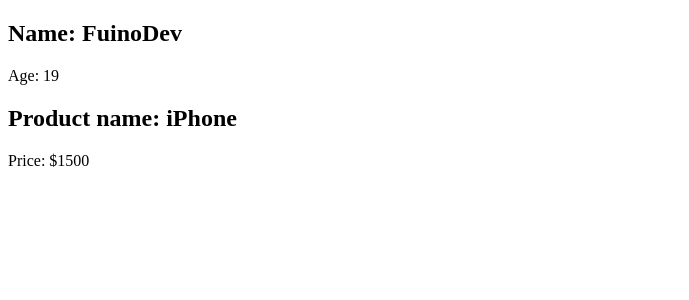
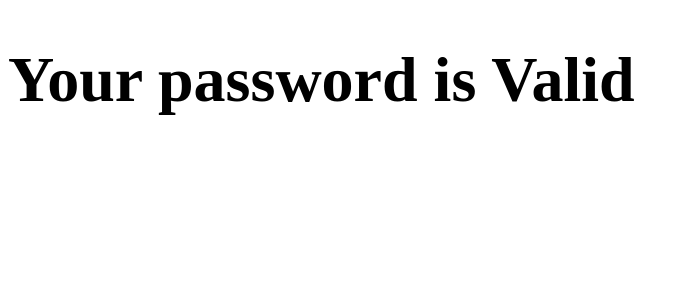
Before and after one commit to fuinodev/react-fundementals, a React (Vite) app: page / in a window 1280 px wide. Shown: the top 300 px of the page, without its empty margins (0-689 px from the left). Built offline with nearby package versions, Linux system fonts and the light colour scheme.

Commit message:
simple if else using invalid and valid password

```diff
--- a/src/App.jsx
+++ b/src/App.jsx
@@ -1,11 +1,19 @@
-import Person from "./components/Person";
-import Product from "./components/Product";
+const ValidPassword = () => <h1>Your password is Valid</h1>
+const InvalidPassword = () => <h1>Your password is Invalid</h1>
+
+const Passwword = ({ isValid}) => {
+  if (isValid) {
+    return <ValidPassword />
+
+  } else;
+
+  return <InvalidPassword />
+};
 
 const App = () => {
   return (
     <div>
-      <Person name="FuinoDev " age={19} />
-       <Product name="iPhone" price="$1500" />
+     <h1><Passwword isValid={true}/> </h1>
     </div>
   );
 };
```
